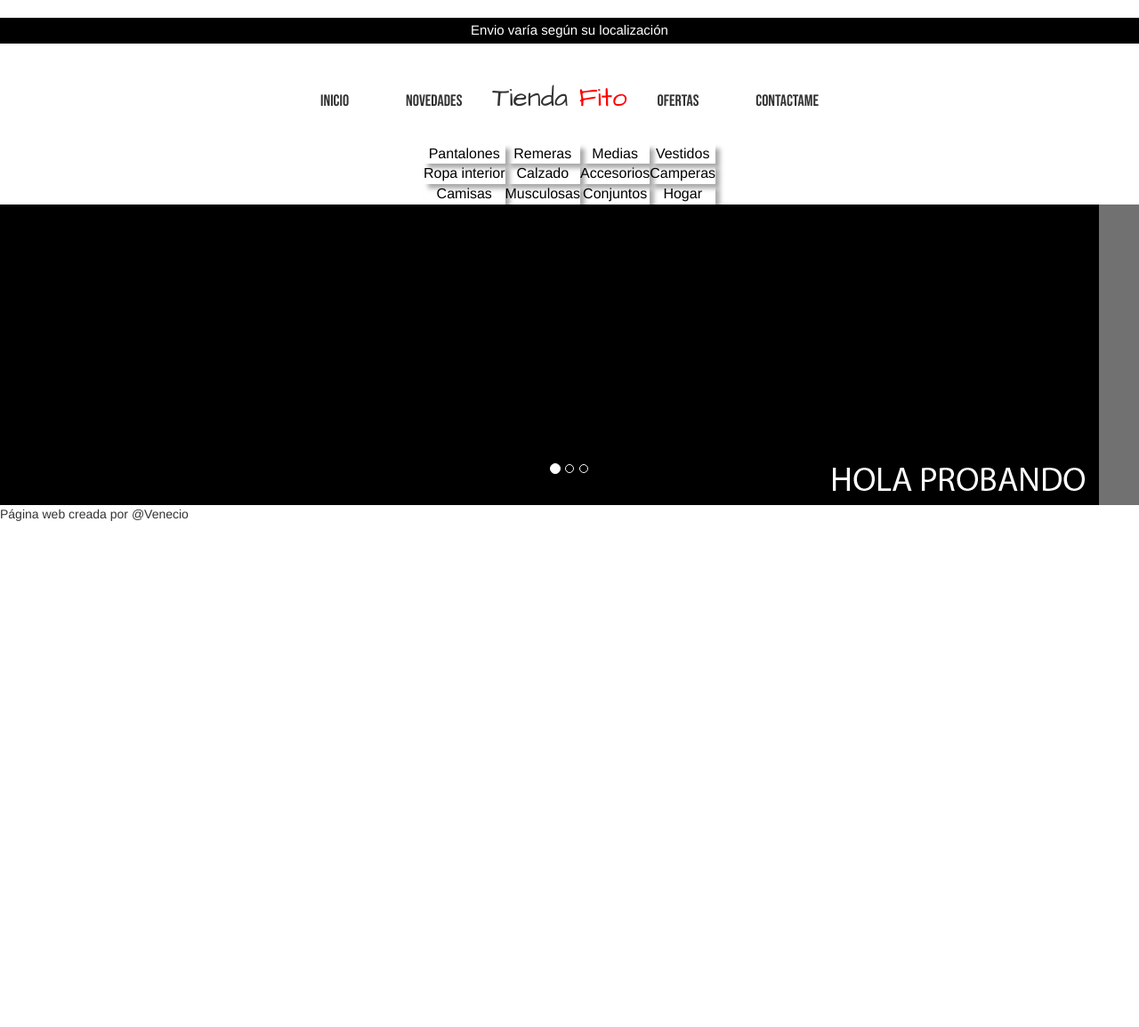
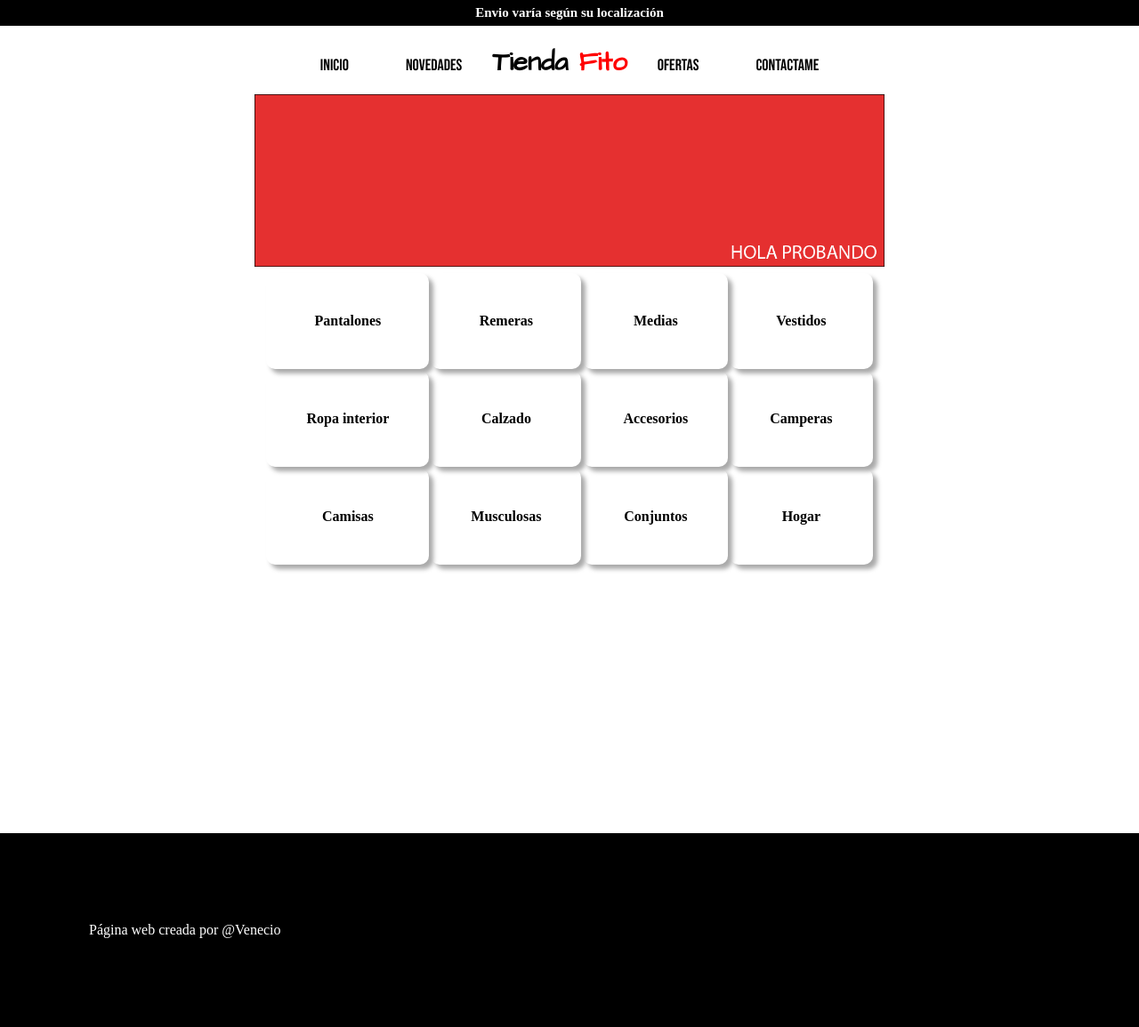
Before and after one commit to Venecio/finalBaseDatos, a PHP site: page / in a window 1280 px wide. Shown: the whole page at 89% size. Before the commit the page ends 586 px from the top, so only its background shows below. Run offline with PHP 8.4, Linux system fonts and the light colour scheme.

Commit message:
cambio diseño

```diff
--- a/estilosArticulos.css
+++ b/estilosArticulos.css
@@ -3,9 +3,9 @@
     margin: 0;
 }
 td{
-    padding: 70px;
-
-
+    padding: 45px;
+    font-weight: bold;
+    border-radius: 10px;
     color: black;
     font-size: medium;
 
--- a/index.html
+++ b/index.html
@@ -10,9 +10,6 @@
     <link rel="preconnect" href="https://fonts.gstatic.com" crossorigin>
     <link href="https://fonts.googleapis.com/css2?family=Bebas+Neue&display=swap" rel="stylesheet">
     <link rel="stylesheet" href="estilosArticulos.css">
-    <link rel="stylesheet" href="https://maxcdn.bootstrapcdn.com/bootstrap/3.4.1/css/bootstrap.min.css">
-    <script src="https://ajax.googleapis.com/ajax/libs/jquery/3.6.0/jquery.min.js"></script>
-    <script src="https://maxcdn.bootstrapcdn.com/bootstrap/3.4.1/js/bootstrap.min.js"></script>
     <title>Tienda Fito</title>
 
 </head>
@@ -28,6 +25,16 @@
             <li>Contactame</li>
         </ul>
     </nav>
+    <div class="slider">
+        <ul>
+            <li><img src="recursos/banner1.png" alt=""></li>
+            <li><img src="recursos/banner2.png" alt=""></li>
+        </ul>
+    </div>
+
+
+
+    </div>
     <div class="divTabla">
         <table style="margin: 0 auto;">
             <tr>
@@ -52,30 +59,7 @@
 
         </table>
     </div>
-    <div id="myCarousel" class="carousel slide" data-ride="carousel">
-        <!-- Indicators -->
-        <ol class="carousel-indicators">
-            <li data-target="#myCarousel" data-slide-to="0" class="active"></li>
-            <li data-target="#myCarousel" data-slide-to="1"></li>
-            <li data-target="#myCarousel" data-slide-to="2"></li>
-        </ol>
 
-        <!-- Wrapper for slides -->
-        <div class="carousel-inner">
-            <div class="item active">
-                <img src="recursos/banner1.png" alt="Los Angeles" >
-            </div>
-
-            <div class="item">
-                <img src="recursos/banner2.png" alt="Chicago">
-            </div>
-
-            <div class="item">
-                <img src="recursos/banner3.png" alt="New York">
-            </div>
-        </div>
-
-    </div>
     <footer>Página web creada por @Venecio</footer>
 </body>
 
--- a/styles.css
+++ b/styles.css
@@ -2,6 +2,8 @@
 *{
     margin: 0;
     padding: 0;
+    box-sizing: border-box;
+
 }
 .UlMenu{
     list-style-type: none;
@@ -35,90 +37,36 @@ li {
 .cuadro{
     border: 1px blue dotted; padding: 10px 5px;
 }
-* {box-sizing:border-box}
-
-/* Slideshow container */
-.slideshow-container {
-  max-width: 1000px;
-  position: relative;
-  margin: auto;
+footer{
+    padding: 100px;
+    background-color: black;
+    color: white;
+    margin-top: 300px;
 }
 
-/* Hide the images by default */
-.mySlides {
-  display: none;
+.slider{
+    width: 60%;
+    margin: auto;
+    overflow: hidden;
 }
+.slider ul{
+    padding: 0;
+    display: flex;
+    width: 200%;
+    animation: cambio 20s infinite;
+}
+.slider li{
+    list-style: none;
+    width: 100%;
+}
+.slider img{
+    width: 100%;
+}
+@keyframes cambio {
+    0% {margin-left:0;}
+    20% {margin-left:0;}
 
-/* Next & previous buttons */
-.prev, .next {
-  cursor: pointer;
-  position: absolute;
-  top: 50%;
-  width: auto;
-  margin-top: -22px;
-  padding: 16px;
-  color: white;
-  font-weight: bold;
-  font-size: 18px;
-  transition: 0.6s ease;
-  border-radius: 0 3px 3px 0;
-  user-select: none;
+    25% {margin-left:-100%;}
+    45% {margin-left:-100%;}
+
 }
-
-/* Position the "next button" to the right */
-.next {
-  right: 0;
-  border-radius: 3px 0 0 3px;
-}
-
-/* On hover, add a black background color with a little bit see-through */
-.prev:hover, .next:hover {
-  background-color: rgba(0,0,0,0.8);
-}
-
-/* Caption text */
-.text {
-  color: #f2f2f2;
-  font-size: 15px;
-  padding: 8px 12px;
-  position: absolute;
-  bottom: 8px;
-  width: 100%;
-  text-align: center;
-}
-
-/* Number text (1/3 etc) */
-.numbertext {
-  color: #f2f2f2;
-  font-size: 12px;
-  padding: 8px 12px;
-  position: absolute;
-  top: 0;
-}
-
-/* The dots/bullets/indicators */
-.dot {
-  cursor: pointer;
-  height: 15px;
-  width: 15px;
-  margin: 0 2px;
-  background-color: #bbb;
-  border-radius: 50%;
-  display: inline-block;
-  transition: background-color 0.6s ease;
-}
-
-.active, .dot:hover {
-  background-color: #717171;
-}
-
-/* Fading animation */
-.fade {
-  animation-name: fade;
-  animation-duration: 1.5s;
-}
-
-@keyframes fade {
-  from {opacity: .4}
-  to {opacity: 1}
-}
```
